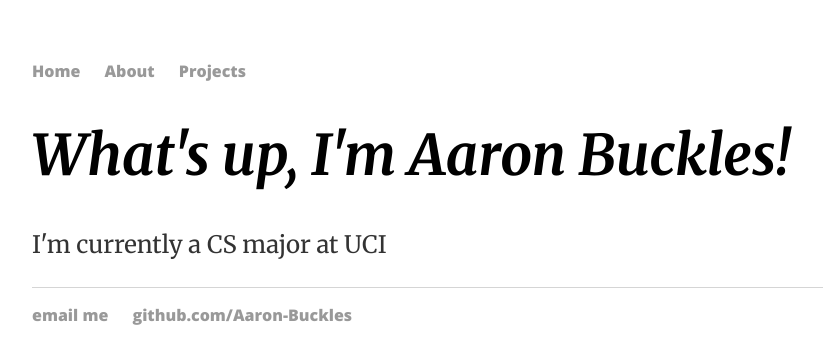
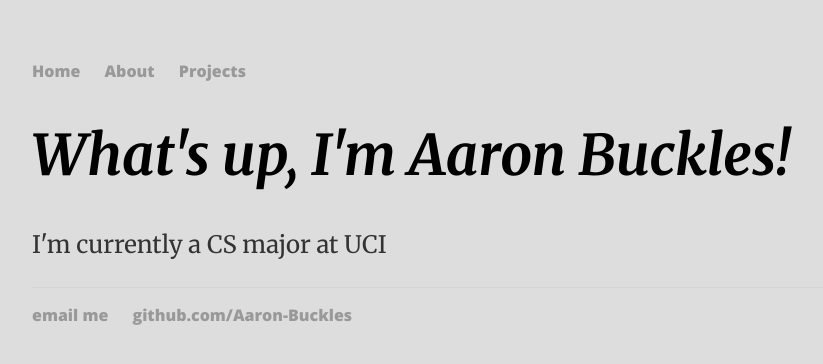
Before and after one commit to Aaron-Buckles/aaron-buckles.github.io, a Jekyll site: the page built from index.html, in a window 1280 px wide. Shown: the top 364 px of the page, without its empty margins (160-983 px from the left). Built offline with Jekyll 4.4.1, drawn with Linux system fonts in a browser that asks for light colours.

Commit message:
Update main.css

```diff
--- a/css/main.css
+++ b/css/main.css
@@ -2,6 +2,7 @@ body {
   	margin: 60px auto;
   	width: 70%;
 	font-family: 'Merriweather', serif;
+	background-color: #ddd;
 }
 
 nav ul, footer ul {
```
